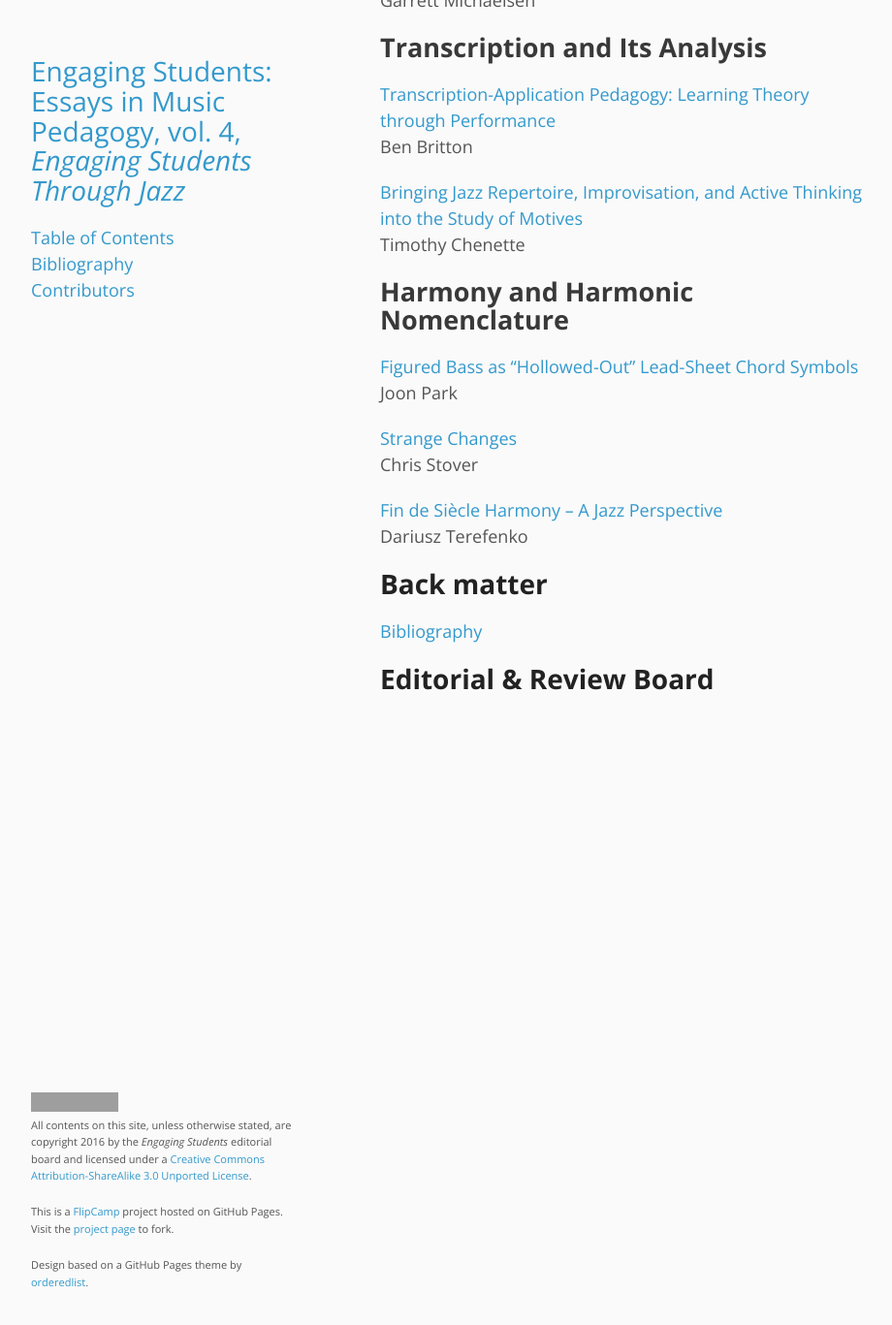
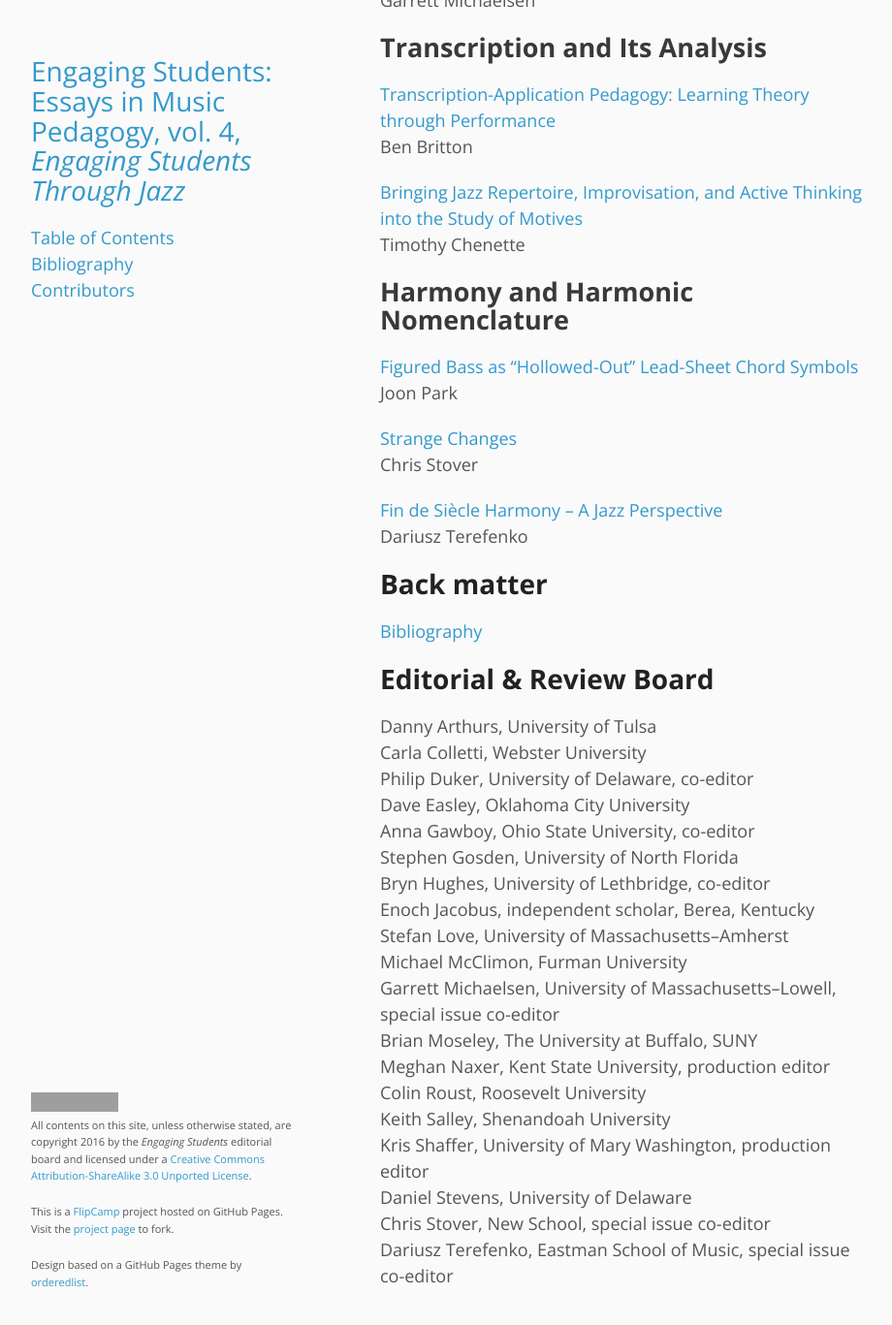
Before and after one commit to flipcamp/engagingstudents4, a Jekyll site: the page built from index.md, in a window 1280 px wide and 1400 px high, scrolled down 1033 px. Shown: the top 1367 px of the window at 97% size, without its empty margins (178-1098 px from the left). Built offline with Jekyll 4.4.1, drawn with Linux system fonts in a browser that asks for light colours; grey boxes are pictures that could not be loaded.

Commit message:
editorial board

```diff
--- a/index.md
+++ b/index.md
@@ -63,3 +63,23 @@ Dariusz Terefenko
 
 
 # Editorial & Review Board
+
+Danny Arthurs, University of Tulsa
+Carla Colletti, Webster University
+Philip Duker, University of Delaware, co-editor
+Dave Easley, Oklahoma City University
+Anna Gawboy, Ohio State University, co-editor
+Stephen Gosden, University of North Florida
+Bryn Hughes, University of Lethbridge, co-editor
+Enoch Jacobus, independent scholar, Berea, Kentucky
+Stefan Love, University of Massachusetts–Amherst
+Michael McClimon, Furman University
+Garrett Michaelsen, University of Massachusetts–Lowell, special issue co-editor
+Brian Moseley, The University at Buffalo, SUNY
+Meghan Naxer, Kent State University, production editor
+Colin Roust, Roosevelt University
+Keith Salley, Shenandoah University
+Kris Shaffer, University of Mary Washington, production editor
+Daniel Stevens, University of Delaware
+Chris Stover, New School, special issue co-editor
+Dariusz Terefenko, Eastman School of Music, special issue co-editor
```
